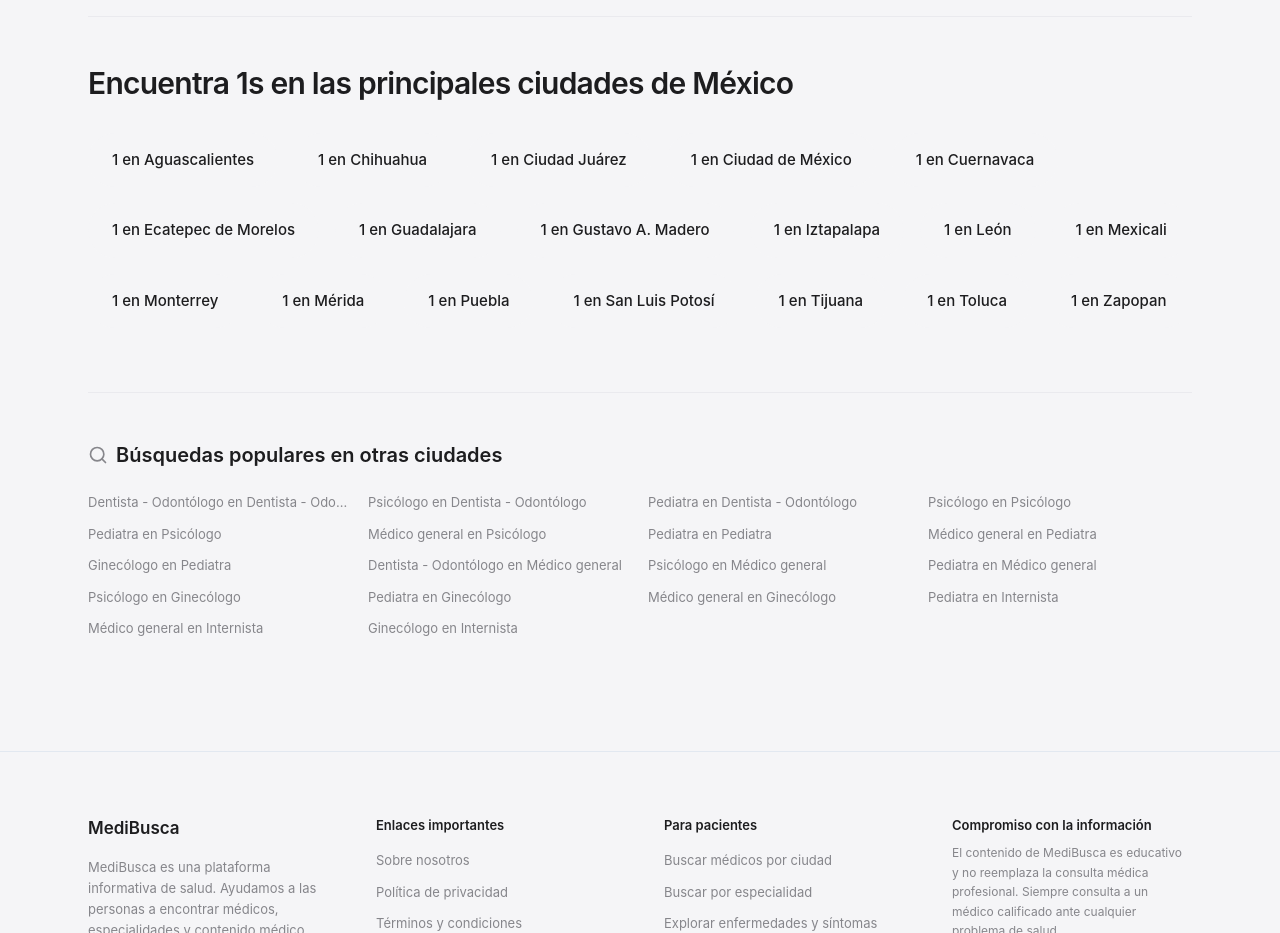
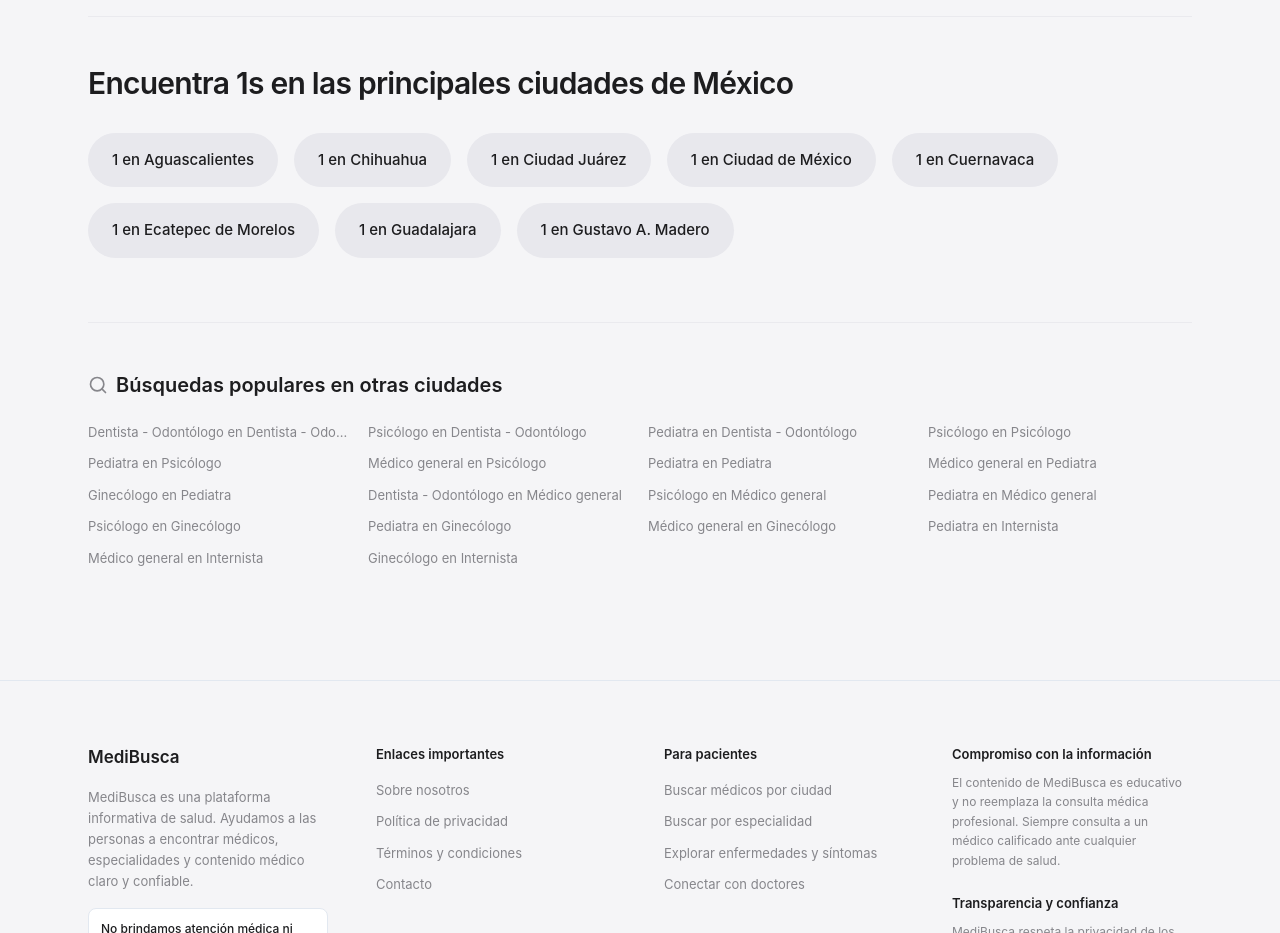
Before and after one commit to alicehocane/new-doctor, a React (Vite) app: page /especialidad/1 in a window 1280 px wide. Shown: the part 1540-2473 px from the top of the page. Built offline with nearby package versions, Linux system fonts and the light colour scheme; no server answers; the database is empty.

Commit message:
update speacilty page

```diff
--- a/app/especialidad/[specialty]/page.tsx
+++ b/app/especialidad/[specialty]/page.tsx
@@ -356,20 +356,24 @@
                 Encuentra {searchTerm}s en las principales ciudades de México
             </h2>
             <div className="flex flex-wrap gap-3 md:gap-4">
-                {POPULAR_CITIES.map((city) => (
+                {POPULAR_CITIES
+                    .slice(0, 8) // Limit to 8 records for a cleaner look
+                    .map((city) => (
                         <Link
                             key={city}
                             href={`/doctores/${slugify(city)}/${slugify(searchTerm)}`}
                             className="
-                            inline-flex items-center px-6 py-4
-                            bg-[#f5f5f7] rounded-full
+                                inline-flex items-center gap-2.5 px-6 py-4
+                                bg-[#e8e8ed] rounded-full
                                 text-[#1d1d1f] font-medium text-[15px]
-                            hover:bg-[#e8e8ed] transition-colors
+                                hover:bg-[#d2d2d7] transition-all group
                             "
                         >
+                            {/* Integrated Search Icon */}
                             {searchTerm} en {city}
                         </Link>
-                ))}
+                    ))
+                }
             </div>
         </section>
 
```
Lines whose indentation alone changed are shown as unchanged.
